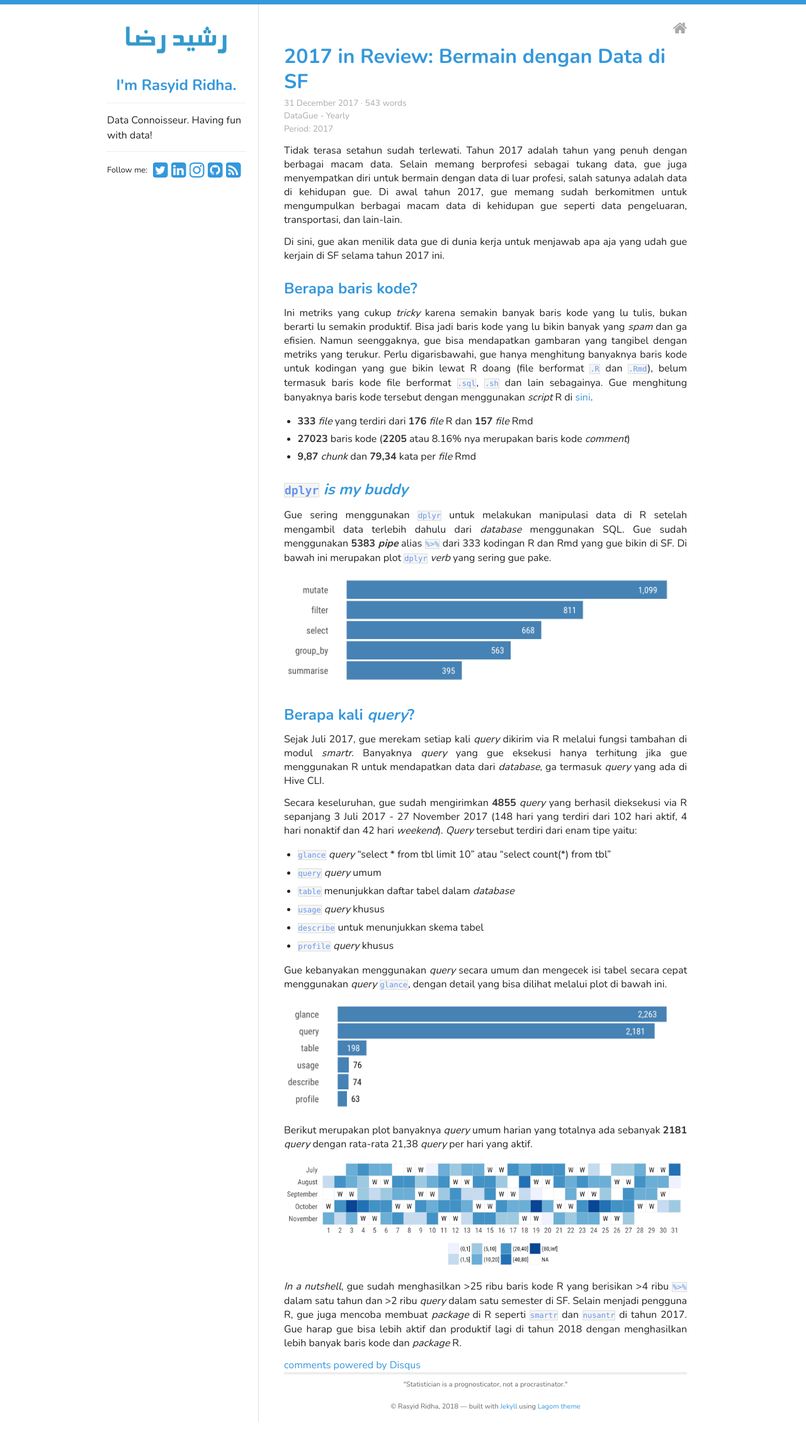
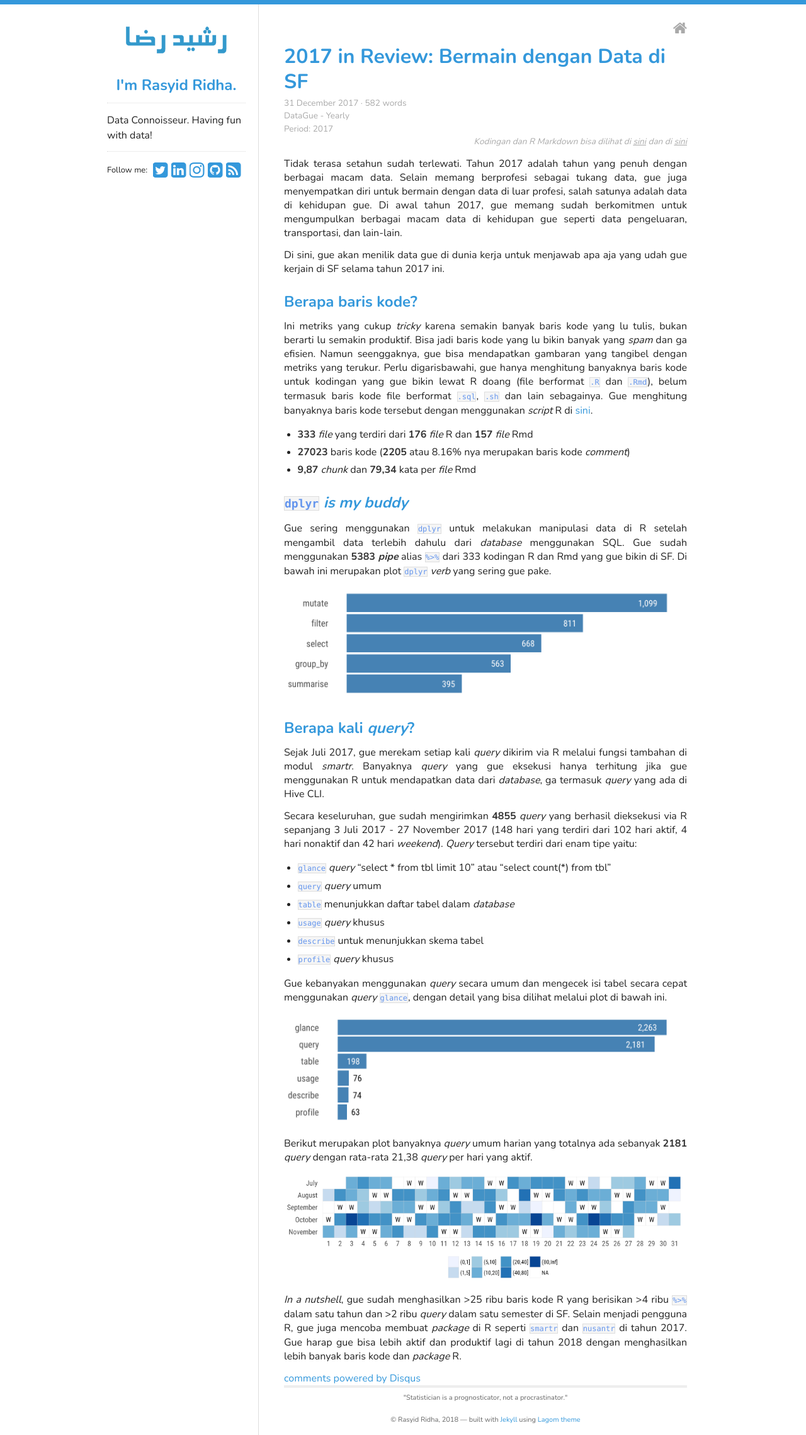
Before and after one commit to rasyidstat/rasyidstat.github.io, a Jekyll site: the page built from _posts/datague/2017-12-31-main-data-sf.md, in a window 1280 px wide. Shown: the whole page at 63% size. Built offline with Jekyll 4.4.1, drawn with Linux system fonts in a browser that asks for light colours; nearby versions of some CDN libraries; comment, search, counter and statistics services are not loaded; before the commit the page ends 2258 px from its top, so only the background shows below that.

Commit message:
Add code links

```diff
--- a/_posts/datague/2017-12-31-main-data-sf.md
+++ b/_posts/datague/2017-12-31-main-data-sf.md
@@ -13,6 +13,22 @@
 period: 2017
 word-count: true
 ---
+
+<style>
+#post .new {
+	font-style: italic;
+	color: #aaa;
+	text-align: right;
+	font-size: 85%;
+	margin-top: -14px;
+}
+#post .new a {
+	color: #aaa;
+	text-decoration: underline;
+}
+</style>
+
+<p class="new">Kodingan dan R Markdown bisa dilihat di <a href="http://rasyidridha.com/datague-rmd/work/code_eda.html">sini</a> dan di <a href="http://rasyidridha.com/datague-rmd/work/query_eda.html">sini</a></p>
 
 Tidak terasa setahun sudah terlewati. Tahun 2017 adalah tahun yang penuh dengan berbagai macam data. Selain memang berprofesi sebagai tukang data, gue juga menyempatkan diri untuk bermain dengan data di luar profesi, salah satunya adalah data di kehidupan gue. Di awal tahun 2017, gue memang sudah berkomitmen untuk mengumpulkan berbagai macam data di kehidupan gue seperti data pengeluaran, transportasi, dan lain-lain.
 
```
Also changed, not shown: _posts/datague/2017-12-01-makan-siang.md (+16 -0 lines).
